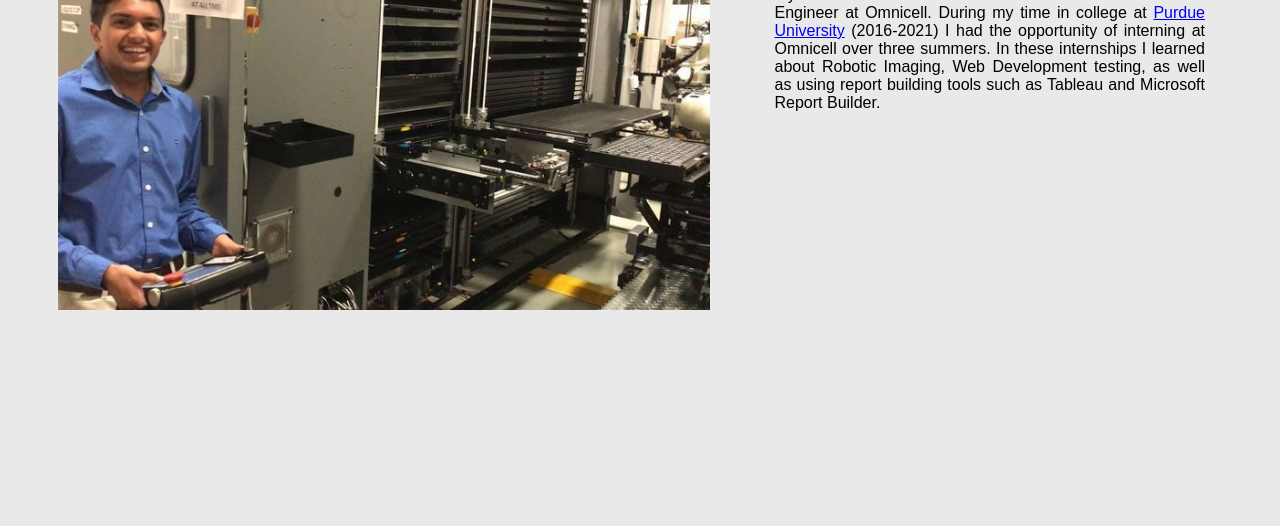
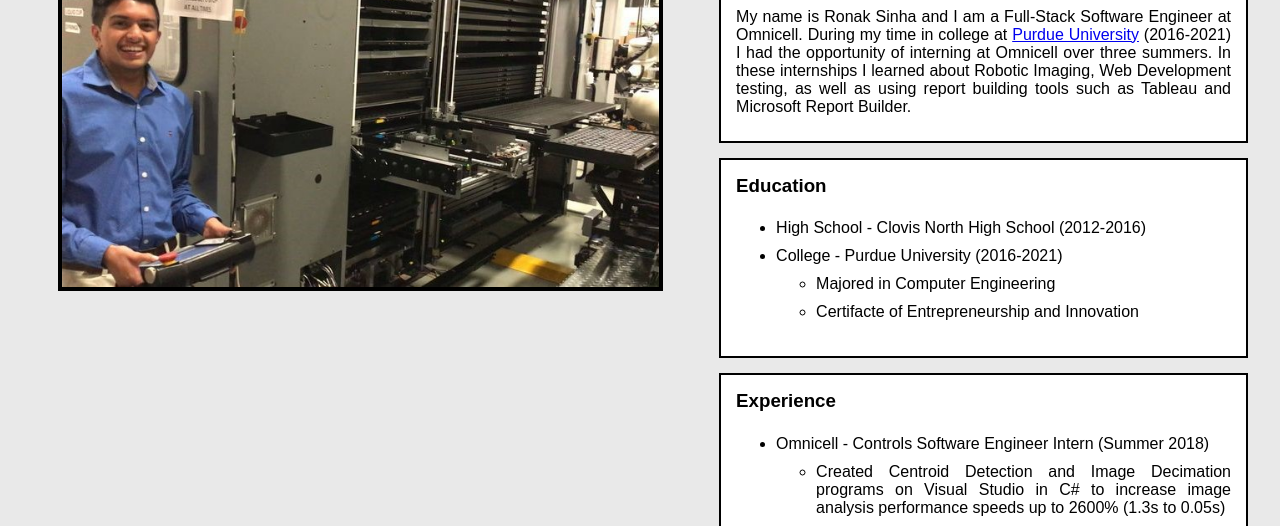
Before and after one commit to ronaksinha/ronaksinha.github.io, a plain HTML site: page about_me.html in a window 1280 px wide. Shown: the part 274-800 px from the top of the page. Drawn offline with Linux system fonts and the light colour scheme.

Commit message:
Add files via upload

```diff
--- a/about_me.html
+++ b/about_me.html
@@ -14,9 +14,7 @@
             margin: 0px;
             padding: 0px;
             overflow-x: hidden;
-        }
-        .about_me_p1{
-            padding-top: 1em;
+            overflow-y: scroll;
         }
     </style>
 </head>
@@ -43,13 +41,71 @@
         </aside>
         <article class="about_me_article">
             <div>
-                <h1>About Me</h1>
+                <section>
+                    <div>
+                        <h1 class="art-sec-head">About Me</h1>
+                    </div>
+                    <div>
+                        <p>My name is Ronak Sinha and I am a Full-Stack Software Engineer at Omnicell. During my time in college at
+                        <a href="https://www.purdue.edu/">Purdue University</a>  (2016-2021) I had the opportunity of interning at Omnicell over three summers. In these internships I learned about Robotic Imaging, Web Development testing, as well as using report building tools such as Tableau and Microsoft Report Builder.
+                    </p>
+                    </div>
+                </section>
+
+
+                <section>
+                    <div>
+                        <h1 class="art-sec-head">Education</h1>
+                    </div>
+                    <div>
+                        <ul>
+                            <li>High School - Clovis North High School (2012-2016)</li>
+                            <li>College - Purdue University (2016-2021)</li>
+                            <ul>
+                                <li>Majored in Computer Engineering</li>
+                                <li>Certifacte of Entrepreneurship and Innovation</li>
+                            </ul>
+                        </ul>
+
+                    </div>
+                </section>
+
+                <section>
+                    <div>
+                        <h1 class="art-sec-head">Experience</h1>
+                    </div>
+                    <div>
+                        <ul>
+                            <li>Omnicell - Controls Software Engineer Intern (Summer 2018)</li>
+                            <ul>
+                                <li>Created Centroid Detection and Image Decimation programs on Visual Studio in C# to increase image analysis performance speeds up to 2600% (1.3s to 0.05s)</li>
+                                <li>Increased the clarity of the images for further analysis by implementing Convolution via Background Removal</li>
+                                <li>Provided theoretical solutions to further increase performance speeds</li>
+                                <li>Developed a program that can stitch multiple images together to create one large image (Auto Stitching Imaging)</li>
+                                <li>Gained experience in Visual Studio, Matrox Imaging Library, Convolution, Image Decimation, Thresholding, BitMapSource, File Conversion, Directory Manipulation, and Image Stitching</li>
+                            </ul>
+                            <li>Omnicell - Software Quality Engineer Intern (Summer 2019)</li>
+                            <ul>
+                                <li>Tested functionality, user experience and interface for web development</li>
+                                <li>Built a development tool to allow test engineers to verify a developer’s web page in an efficient and error-free way.</li>
+                                <ul>
+                                    <li>Created using .Net framework on Visual Studio Enterprise (C#)</li>
+                                </ul>
+                                <li>Gained experience in creating test cases using Microsoft Test Manager and launching web-based applications using Visual Studio Code</li>
+                                <li>Organized workflow using Agile Development Methods</li>
+                            </ul>
+                            <li>Omnicell - Software Engineer Intern (Summer 2020)</li>
+                            <ul>
+                                <li>Responsible for deciding a new direction in data report creation and publishing within a sector of the company</li>
+                                <li>Extensively worked with Microsoft Report Builder and Tableau</li>
+                                <li>Used a Microsoft SQL Server as a primary data source</li>
+                            </ul>
+                        </ul>
+
+                    </div>
+                </section>
             </div>
-            <div>
-                <p class="about_me_p1">My name is Ronak Sinha and I am a Full-Stack Software Engineer at Omnicell. During my time in college at
-                <a href="https://www.purdue.edu/">Purdue University</a>  (2016-2021) I had the opportunity of interning at Omnicell over three summers. In these internships I learned about Robotic Imaging, Web Development testing, as well as using report building tools such as Tableau and Microsoft Report Builder.
-            </p>
-            </div>
+
         </article>
     </main>
 
--- a/sitestyle.css
+++ b/sitestyle.css
@@ -1,6 +1,6 @@
 * {
     margin: 0;
-}html, boyd{
+}html, body{
     height: 100%;
 }
 
@@ -14,8 +14,6 @@ header{
     left: 0;
     width: 100%;
     background-color: rgb(250, 250, 250);
-    padding-left: 35px;
-    padding-right: 35px;
     padding-top: 25px;
     padding-bottom: 0px;
 }
@@ -28,7 +26,6 @@ header a:visited {
     text-decoration: none;
 }
 nav {
-    margin: 0 -35px;
     width: 100%;
     background-color: rgb(3, 3, 3);
     padding: 12px;
@@ -63,15 +60,10 @@ main {
     background-color: rgb(233, 233, 233);
     padding-top: 3em;
     padding-bottom: 3em;
-    height: 100vh;
+    height: auto;
     min-height: 85%;
 }
-footer {
-    padding-bottom: 10px;
-    bottom: 0;
-    width: 100%;
-    background-color: rgb(252, 252, 252);
-}
+
 aside, article {
     padding: 2em;
 }
@@ -92,15 +84,49 @@ article {
     float: right;
     padding-top: 80%;
 }
+
+
+.art-sec-head{
+    padding-bottom: 1em;
+}
 .about_me_article{
+    display: flex;
+    height: auto;
+    width: 50%;
+}
+li{
+    margin-bottom: 10px;
+}
+
+.about_me_article > div > section{
+    background-color: white;
+    border: solid black 2px;
     text-align: justify;
-    padding-right: 75px;
+    padding: 15px;
+    padding-bottom: 25px;
+    margin-bottom: 15px;
+
+}
+h1{
+    margin-bottom: 4px;
+}
+.about_me_aside{
+    width: auto;
 }
 .about_me_aside > img{
-    height: 50%;
+    display: block;
+    border: solid black 4px;
+    width: 100%;
+    height: auto;
 }
 
-
+footer {
+    position: relative;
+    padding-bottom: 10px;
+    bottom: 0;
+    width: 100%;
+    background-color: rgb(252, 252, 252);
+}
 
 @media only screen and (min-width: 768px){
     main {
```
